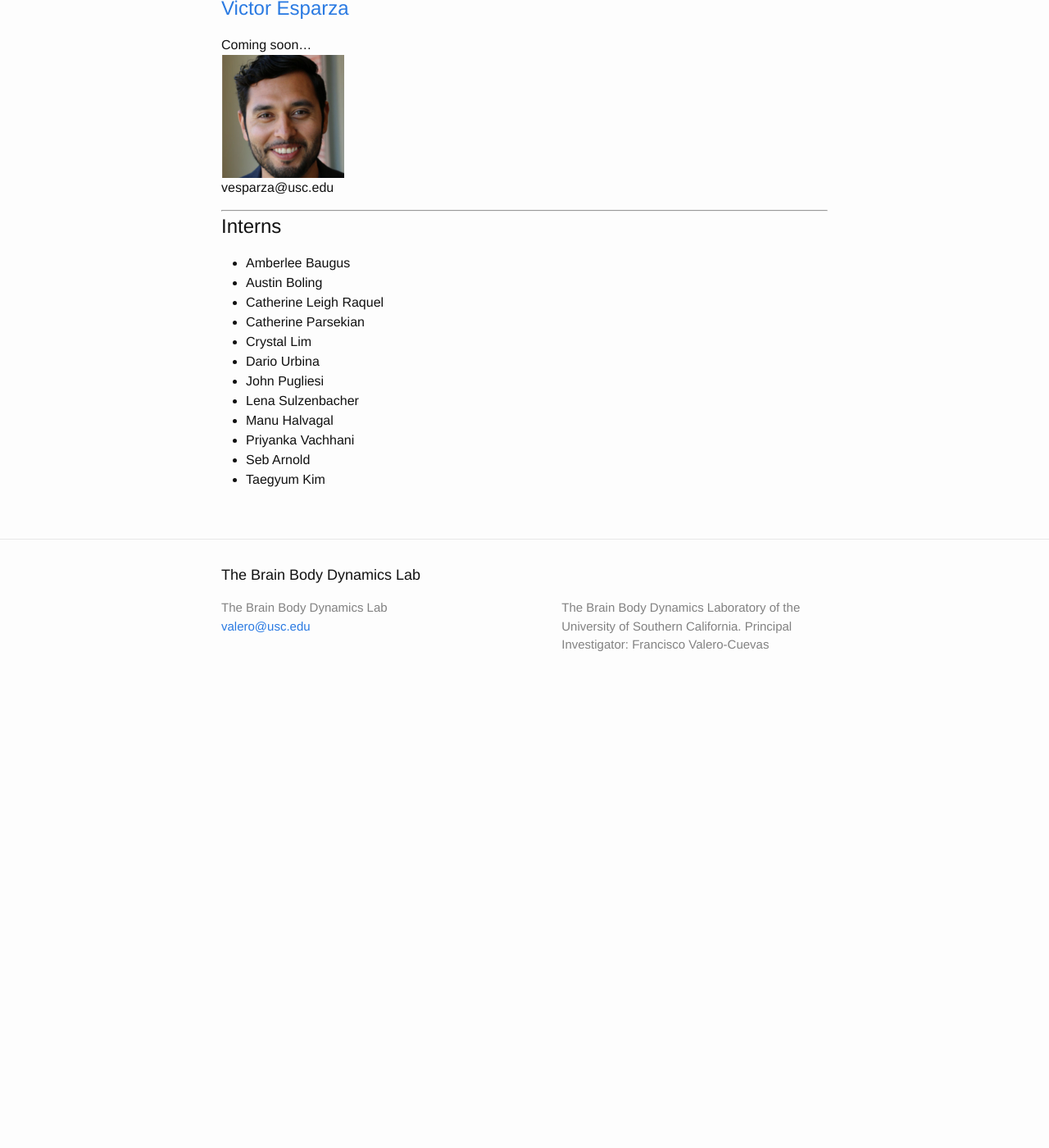
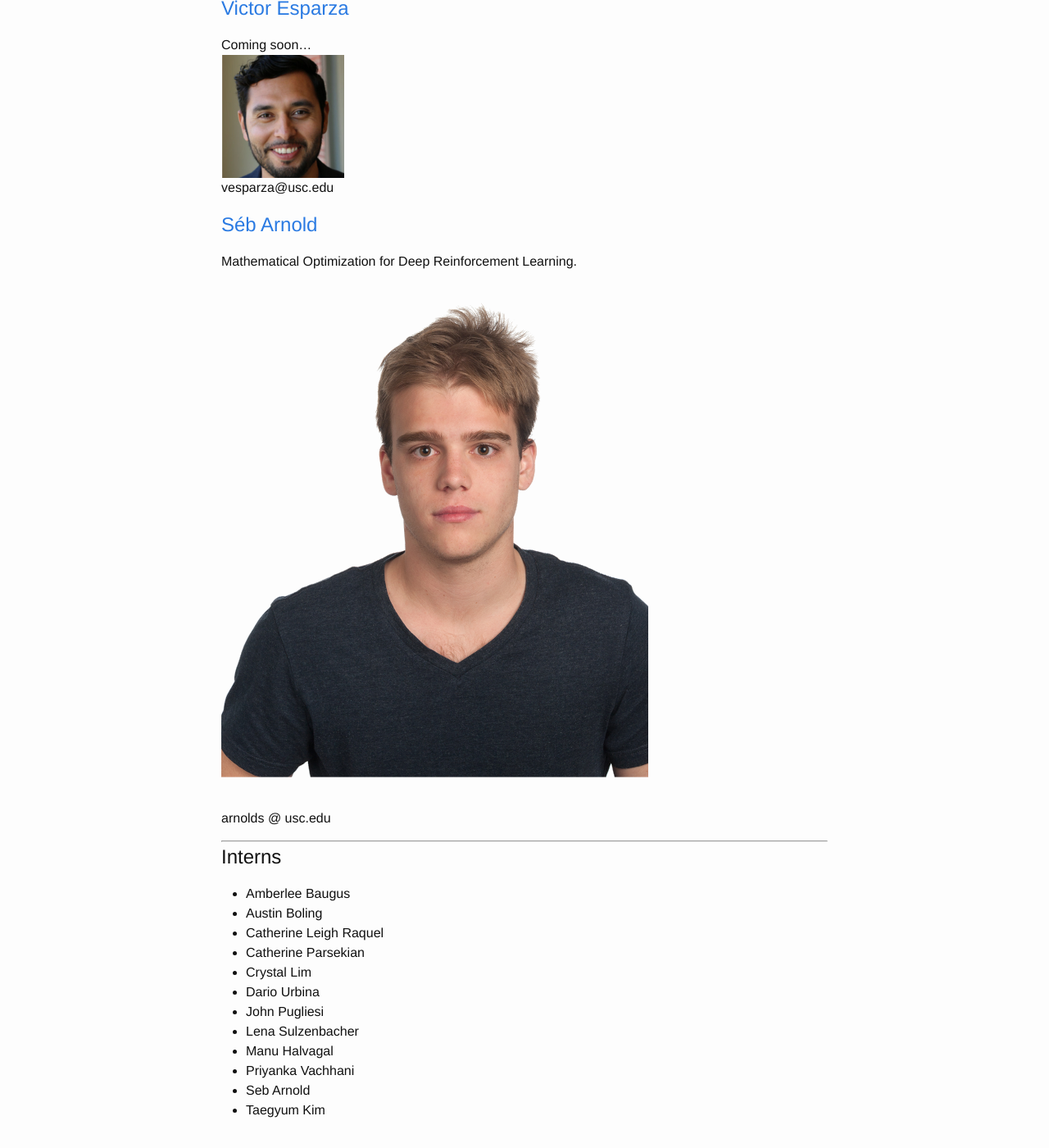
Before and after one commit to usc-bbdl/usc-bbdl.github.io, a Jekyll site: the page built from about.md, in a window 1280 px wide and 1400 px high, scrolled down 3937 px. Shown: the whole window at 82% size. Built offline with Jekyll 4.4.1, drawn with Linux system fonts in a browser that asks for light colours; before the commit the page ends 4795 px from its top, so only the background shows below that.

Commit message:
Added Seb Bio

```diff
--- a/about.md
+++ b/about.md
@@ -89,11 +89,16 @@ Examining opportunities at the intersection of biomechanics and computational mo
 <img src="https://valerolab.org/Photos/jasmine.jpg">
 jasminab@usc.edu
 
-
 # [Victor Esparza](https://sites.google.com/a/usc.edu/victor/)
 Coming soon...
 <img src="https://valerolab.org/Photos/victor.jpg">
 vesparza@usc.edu
+
+# [Séb Arnold](http://seba1511.com)
+Mathematical Optimization for Deep Reinforcement Learning.
+<img src="https://valerolab.org/Photos/seb.png">
+arnolds @ usc.edu
+
 
 
 -------------------------------------------
```
